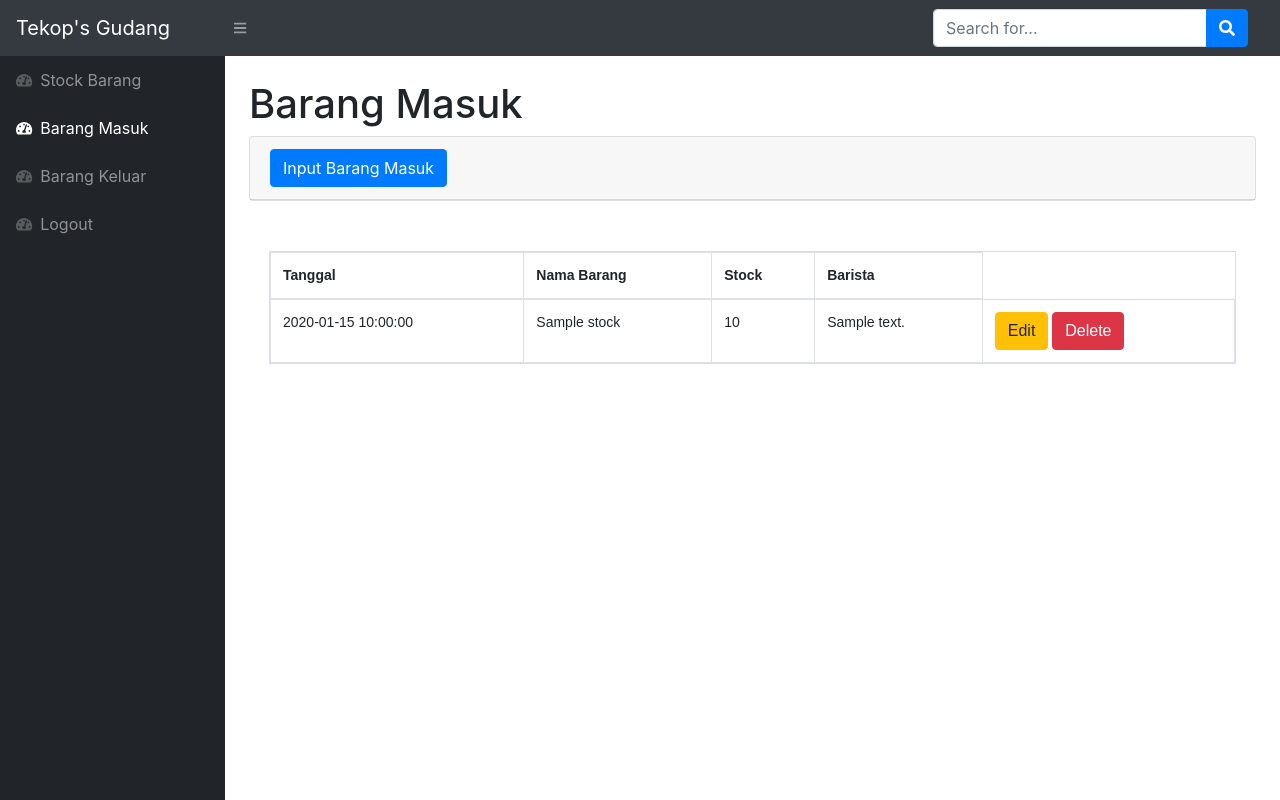
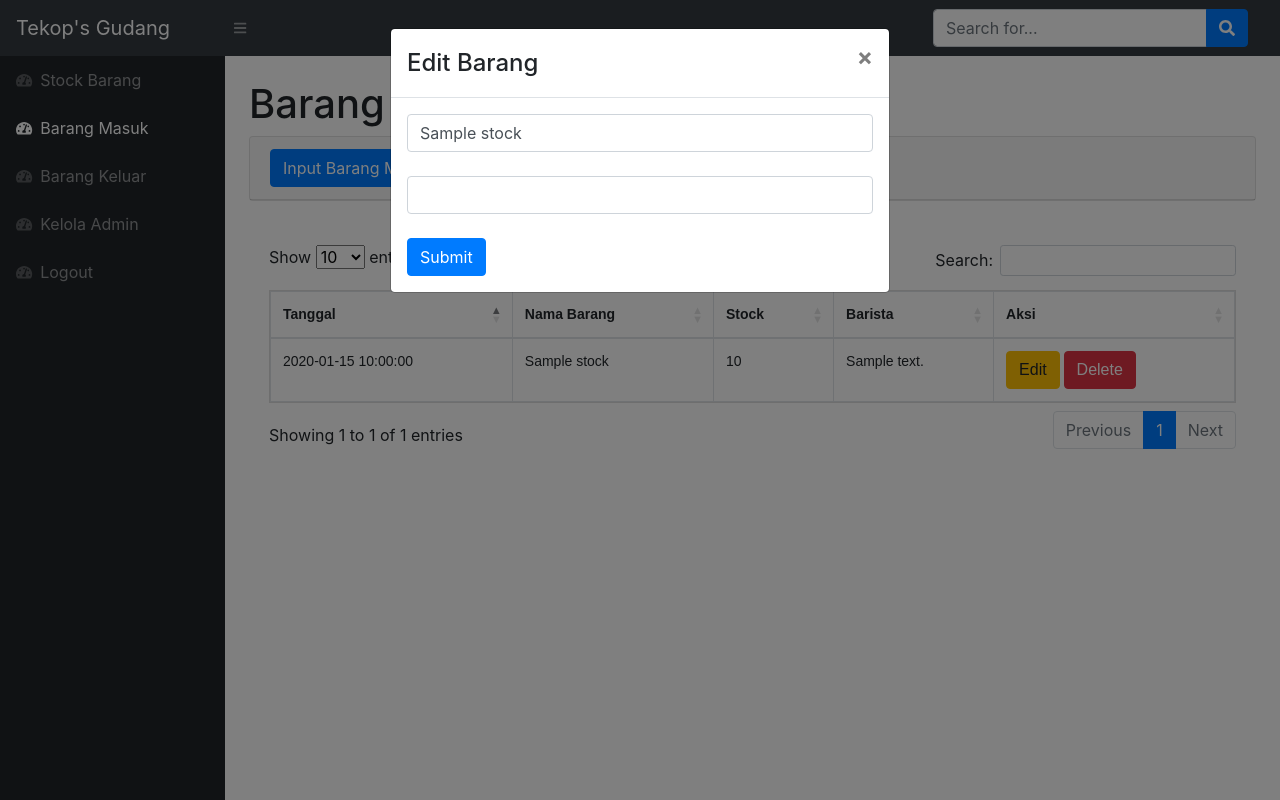
Before and after one commit to RifqiArif2703/Stock_Barang, a PHP site: page /masuk.php in a window 1280 px wide, after a click on "Edit". Run offline with PHP 8.4, Linux system fonts and the light colour scheme; the visitor is signed in with stand-in values (Sample User, id 1); tables that the repository leaves empty or names only in its code hold one stand-in row (values such as "Sample post"); data that the repository does not hold is empty; some libraries are stand-ins or nearby versions.

Commit message:
page barang masuk & keluar

```diff
--- a/masuk.php
+++ b/masuk.php
@@ -54,6 +54,10 @@ require 'cek.php';
                             <div class="sb-nav-link-icon"><i class="fas fa-tachometer-alt"></i></div>
                             Barang Keluar
                         </a>
+                        <a class="nav-link" href="admin.php">
+                            <div class="sb-nav-link-icon"><i class="fas fa-tachometer-alt"></i></div>
+                            Kelola Admin
+                        </a>
                         <a class="nav-link" href="logout.php">
                             <div class="sb-nav-link-icon"><i class="fas fa-tachometer-alt"></i></div>
                             Logout
@@ -86,6 +90,7 @@ require 'cek.php';
                                         <th>Nama Barang</th>
                                         <th>Stock</th>
                                         <th>Barista</th>
+                                        <th>Aksi</th>
                                     </tr>
                                 </thead>
                                 <tbody>
@@ -115,10 +120,39 @@ require 'cek.php';
                                                 </button>
                                             </td>
                                         </tr>
+
+                                           <!-- Edit Modal Modal -->
+                                           <div class="modal fade" id="edit<?= $idb; ?>">
+                                            <div class="modal-dialog">
+                                                <div class="modal-content">
+                                                    <!-- Modal Header -->
+                                                    <div class="modal-header">
+                                                        <h4 class="modal-title">Edit Barang</h4>
+                                                        <button type="button" class="close"
+                                                            data-dismiss="modal">&times;</button>
+                                                    </div>
+
+                                                    <!-- Modal body -->
+                                                    <form method="post">
+                                                        <div class="modal-body">
+                                                            <input type="hidden" name="idb" value="<?= $idb; ?>">
+                                                            <input type="text" name="namabarang" value="<?= $namabarang; ?>"
+                                                                class="form-control" required>
+                                                            <br>
+                                                            <input type="text" name="deskripsi" value="<?= $deskripsi; ?>"
+                                                                class="form-control" required>
+                                                            <br>
+                                                            <button type="submit" class="btn btn-primary"
+                                                                name="updatebarang">Submit</button>
+                                                        </div>
+
+
+
+
                                         <?php
                                         };
+
                                     ?>
-
                                 </tbody>
                             </table>
                         </div>
```
Also changed, not shown: keluar.php (+20 -2 lines).
